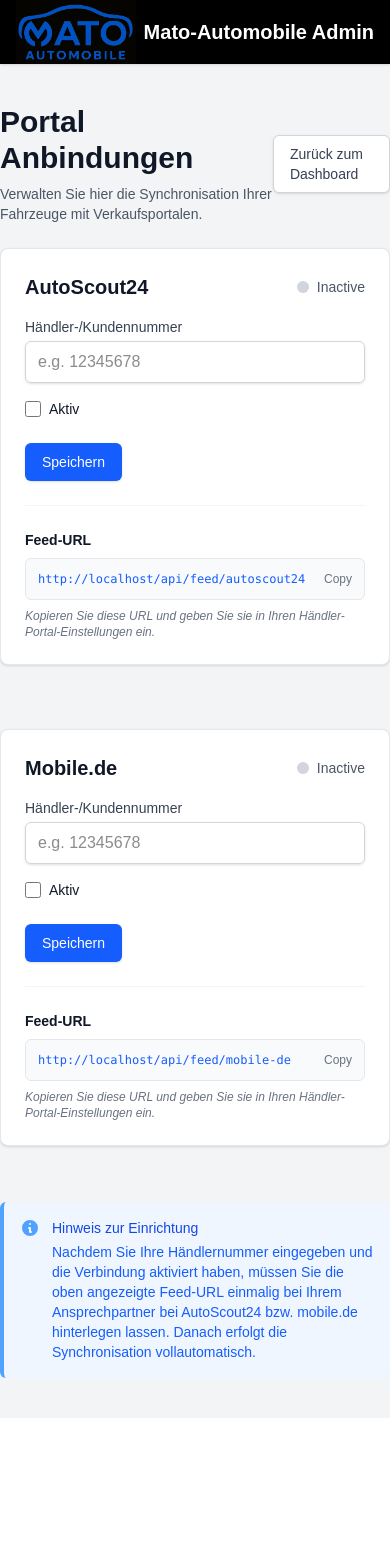
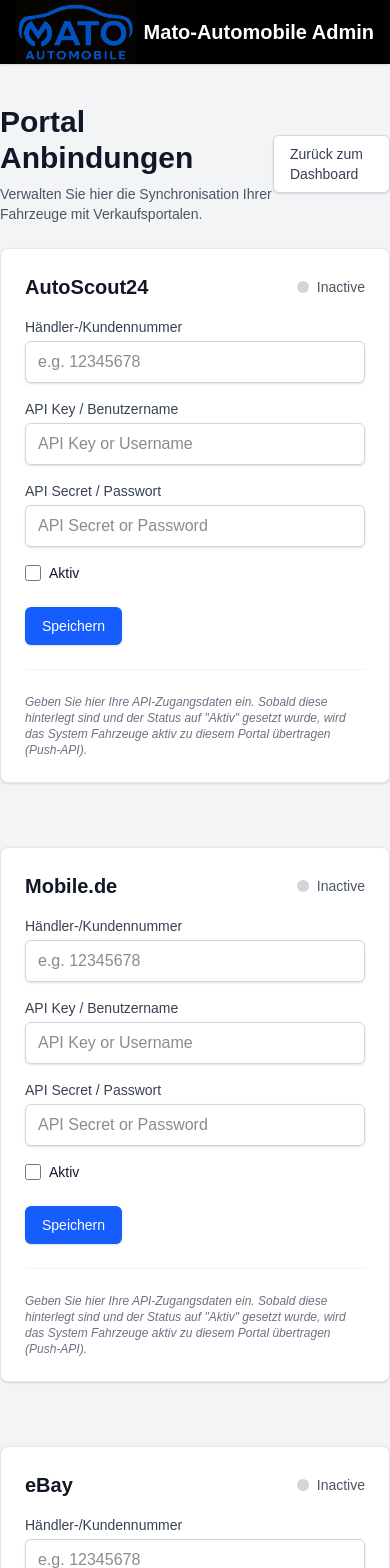
Before and after one commit to 3xe-ezzy/auto-mato-shop, a Next.js app: page /admin/settings/portals in a window 390 px wide. Shown: the top 1568 px of the page. Before the commit the page ends 1418 px from the top, so only its background shows below. Built offline with nearby package versions, Linux system fonts and the light colour scheme; no server answers; the database is empty.

Commit message:
feat: Add DMS API architecture for AutoScout24, Mobile.de, and eBay

```diff
--- a/src/app/actions/portal-actions.ts
+++ b/src/app/actions/portal-actions.ts
@@ -5,7 +5,7 @@ import { revalidatePath } from 'next/cache'
 import { z } from 'zod'
 
 const PortalSettingsSchema = z.object({
-    portalName: z.enum(['AutoScout24', 'Mobile.de']),
+    portalName: z.enum(['AutoScout24', 'Mobile.de', 'eBay']),
     customerNumber: z.string().optional().nullable(),
     apiKey: z.string().optional().nullable(),
     apiSecret: z.string().optional().nullable(),
--- a/src/app/admin/settings/portals/page.tsx
+++ b/src/app/admin/settings/portals/page.tsx
@@ -3,8 +3,9 @@ import PortalSettingsForm from '@/components/PortalSettingsForm'
 import Link from 'next/link'
 
 export default async function PortalsSettingsPage() {
-    const as24Settings = await getPortalSettings('AutoScout24') || { customerNumber: '', isActive: false }
-    const mobileSettings = await getPortalSettings('Mobile.de') || { customerNumber: '', isActive: false }
+    const as24Settings = await getPortalSettings('AutoScout24') || { customerNumber: '', apiKey: '', apiSecret: '', isActive: false }
+    const mobileSettings = await getPortalSettings('Mobile.de') || { customerNumber: '', apiKey: '', apiSecret: '', isActive: false }
+    const ebaySettings = await getPortalSettings('eBay') || { customerNumber: '', apiKey: '', apiSecret: '', isActive: false }
 
     return (
         <div className="space-y-6">
@@ -28,6 +29,8 @@ export default async function PortalsSettingsPage() {
                     portalName="AutoScout24"
                     initialData={{
                         customerNumber: as24Settings.customerNumber,
+                        apiKey: as24Settings.apiKey,
+                        apiSecret: as24Settings.apiSecret,
                         isActive: as24Settings.isActive
                     }}
                 />
@@ -36,7 +39,19 @@ export default async function PortalsSettingsPage() {
                     portalName="Mobile.de"
                     initialData={{
                         customerNumber: mobileSettings.customerNumber,
+                        apiKey: mobileSettings.apiKey,
+                        apiSecret: mobileSettings.apiSecret,
                         isActive: mobileSettings.isActive
+                    }}
+                />
+
+                <PortalSettingsForm
+                    portalName="eBay"
+                    initialData={{
+                        customerNumber: ebaySettings.customerNumber,
+                        apiKey: ebaySettings.apiKey,
+                        apiSecret: ebaySettings.apiSecret,
+                        isActive: ebaySettings.isActive
                     }}
                 />
             </div>
@@ -50,10 +65,10 @@ export default async function PortalsSettingsPage() {
                     </div>
                     <div className="ml-3">
                         <p className="text-sm text-blue-700 font-medium">
-                            Hinweis zur Einrichtung
+                            Hinweis zur API-Anbindung (DMS)
                         </p>
                         <p className="text-sm text-blue-600 mt-1">
-                            Nachdem Sie Ihre Händlernummer eingegeben und die Verbindung aktiviert haben, müssen Sie die oben angezeigte Feed-URL einmalig bei Ihrem Ansprechpartner bei AutoScout24 bzw. mobile.de hinterlegen lassen. Danach erfolgt die Synchronisation vollautomatisch.
+                            Sobald Sie die API-Zugangsdaten (Key/Secret) Ihrer Portale in den jeweiligen Formularfeldern oben hinterlegt und auf "Aktiv" gesetzt haben, pusht unser System die Fahrzeuge via Direkt-Schnittstelle (Push) automatisch hinauf.
                         </p>
                     </div>
                 </div>
--- a/src/components/PortalSettingsForm.tsx
+++ b/src/components/PortalSettingsForm.tsx
@@ -8,6 +8,8 @@ interface PortalSettingsFormProps {
     portalName: string
     initialData: {
         customerNumber?: string | null
+        apiKey?: string | null
+        apiSecret?: string | null
         isActive: boolean
     }
 }
@@ -53,13 +55,35 @@ export default function PortalSettingsForm({ portalName, initialData }: PortalSe
 
             <form action={handleSubmit} className="space-y-4">
                 <div>
-                    <label className="block text-sm font-medium text-gray-700">{t.portals.dealerId}</label>
+                    <label className="block text-sm font-medium text-gray-700">{t.portals.dealerId || 'Händlernummer / Client ID'}</label>
                     <input
                         type="text"
                         name="customerNumber"
                         defaultValue={initialData.customerNumber || ''}
                         className="mt-1 block w-full border border-gray-300 rounded-md shadow-sm py-2 px-3 focus:outline-none focus:ring-blue-500 focus:border-blue-500 sm:text-sm"
                         placeholder="e.g. 12345678"
+                    />
+                </div>
+
+                <div>
+                    <label className="block text-sm font-medium text-gray-700">API Key / Benutzername</label>
+                    <input
+                        type="text"
+                        name="apiKey"
+                        defaultValue={initialData.apiKey || ''}
+                        className="mt-1 block w-full border border-gray-300 rounded-md shadow-sm py-2 px-3 focus:outline-none focus:ring-blue-500 focus:border-blue-500 sm:text-sm"
+                        placeholder="API Key or Username"
+                    />
+                </div>
+
+                <div>
+                    <label className="block text-sm font-medium text-gray-700">API Secret / Passwort</label>
+                    <input
+                        type="password"
+                        name="apiSecret"
+                        defaultValue={initialData.apiSecret || ''}
+                        className="mt-1 block w-full border border-gray-300 rounded-md shadow-sm py-2 px-3 focus:outline-none focus:ring-blue-500 focus:border-blue-500 sm:text-sm"
+                        placeholder="API Secret or Password"
                     />
                 </div>
 
@@ -94,18 +118,8 @@ export default function PortalSettingsForm({ portalName, initialData }: PortalSe
             </form>
 
             <div className="mt-6 pt-6 border-t border-gray-100">
-                <h4 className="text-sm font-semibold text-gray-900 mb-2">{t.portals.feedUrl}</h4>
-                <div className="bg-gray-50 p-3 rounded-md border border-gray-200 flex items-center justify-between">
-                    <code className="text-xs text-blue-600 break-all">{feedUrl}</code>
-                    <button
-                        onClick={() => navigator.clipboard.writeText(feedUrl)}
-                        className="ml-2 text-xs text-gray-500 hover:text-blue-600 font-medium"
-                    >
-                        Copy
-                    </button>
-                </div>
-                <p className="mt-2 text-xs text-gray-500 italic">
-                    {t.portals.instructions}
+                <p className="text-xs text-gray-500 italic">
+                    Geben Sie hier Ihre API-Zugangsdaten ein. Sobald diese hinterlegt sind und der Status auf "Aktiv" gesetzt wurde, wird das System Fahrzeuge aktiv zu diesem Portal übertragen (Push-API).
                 </p>
             </div>
         </div>
--- /dev/null
+++ b/src/lib/portals/autoscout24.ts
@@ -0,0 +1,28 @@
+import { PortalAdapter, PortalConfig, PortalResponse } from './types';
+
+export class AutoScout24Adapter implements PortalAdapter {
+    async publishVehicle(vehicle: any, settings: PortalConfig): Promise<PortalResponse> {
+        console.log('AutoScout24 Push API: Mock publish for vehicle', vehicle.id);
+        if (!settings.apiKey) return { success: false, errorMessage: 'Missing API Key' };
+
+        // Mocking a successful API call
+        return {
+            success: true,
+            externalId: `AS24-${vehicle.id}`
+        };
+    }
+
+    async updateVehicle(vehicle: any, settings: PortalConfig, externalId: string): Promise<PortalResponse> {
+        console.log(`AutoScout24 Push API: Mock update for AS24 ID: ${externalId}`);
+        if (!settings.apiKey) return { success: false, errorMessage: 'Missing API Key' };
+
+        return { success: true, externalId };
+    }
+
+    async deleteVehicle(externalId: string, settings: PortalConfig): Promise<PortalResponse> {
+        console.log(`AutoScout24 Push API: Mock delete for AS24 ID: ${externalId}`);
+        if (!settings.apiKey) return { success: false, errorMessage: 'Missing API Key' };
+
+        return { success: true };
+    }
+}
--- /dev/null
+++ b/src/lib/portals/ebay.ts
@@ -0,0 +1,28 @@
+import { PortalAdapter, PortalConfig, PortalResponse } from './types';
+
+export class EbayAdapter implements PortalAdapter {
+    async publishVehicle(vehicle: any, settings: PortalConfig): Promise<PortalResponse> {
+        console.log('eBay API: Mock publish for vehicle', vehicle.id);
+        if (!settings.apiSecret) return { success: false, errorMessage: 'Missing API Token/Secret' };
+
+        // Mocking a successful API call
+        return {
+            success: true,
+            externalId: `EBAY-${vehicle.id}`
+        };
+    }
+
+    async updateVehicle(vehicle: any, settings: PortalConfig, externalId: string): Promise<PortalResponse> {
+        console.log(`eBay API: Mock update for Ebay Item ID: ${externalId}`);
+        if (!settings.apiSecret) return { success: false, errorMessage: 'Missing API Token/Secret' };
+
+        return { success: true, externalId };
+    }
+
+    async deleteVehicle(externalId: string, settings: PortalConfig): Promise<PortalResponse> {
+        console.log(`eBay API: Mock delete for Ebay Item ID: ${externalId}`);
+        if (!settings.apiSecret) return { success: false, errorMessage: 'Missing API Token/Secret' };
+
+        return { success: true };
+    }
+}
--- /dev/null
+++ b/src/lib/portals/mobilede.ts
@@ -0,0 +1,28 @@
+import { PortalAdapter, PortalConfig, PortalResponse } from './types';
+
+export class MobileDeAdapter implements PortalAdapter {
+    async publishVehicle(vehicle: any, settings: PortalConfig): Promise<PortalResponse> {
+        console.log('Mobile.de Push API: Mock publish for vehicle', vehicle.id);
+        if (!settings.apiKey) return { success: false, errorMessage: 'Missing API Key' };
+
+        // Mocking a successful API call
+        return {
+            success: true,
+            externalId: `MOB-${vehicle.id}`
+        };
+    }
+
+    async updateVehicle(vehicle: any, settings: PortalConfig, externalId: string): Promise<PortalResponse> {
+        console.log(`Mobile.de Push API: Mock update for MOB ID: ${externalId}`);
+        if (!settings.apiKey) return { success: false, errorMessage: 'Missing API Key' };
+
+        return { success: true, externalId };
+    }
+
+    async deleteVehicle(externalId: string, settings: PortalConfig): Promise<PortalResponse> {
+        console.log(`Mobile.de Push API: Mock delete for MOB ID: ${externalId}`);
+        if (!settings.apiKey) return { success: false, errorMessage: 'Missing API Key' };
+
+        return { success: true };
+    }
+}
--- /dev/null
+++ b/src/lib/portals/types.ts
@@ -0,0 +1,17 @@
+export interface PortalResponse {
+    success: boolean;
+    externalId?: string;
+    errorMessage?: string;
+}
+
+export interface PortalConfig {
+    customerNumber?: string | null;
+    apiKey?: string | null;
+    apiSecret?: string | null;
+}
+
+export interface PortalAdapter {
+    publishVehicle(vehicle: any, settings: PortalConfig): Promise<PortalResponse>;
+    updateVehicle(vehicle: any, settings: PortalConfig, externalId: string): Promise<PortalResponse>;
+    deleteVehicle(externalId: string, settings: PortalConfig): Promise<PortalResponse>;
+}
```
Also changed, not shown: src/lib/portals/sync-service.ts (added, +105 -0 lines), 1 other file (tests, documents, lock files or other folders).
